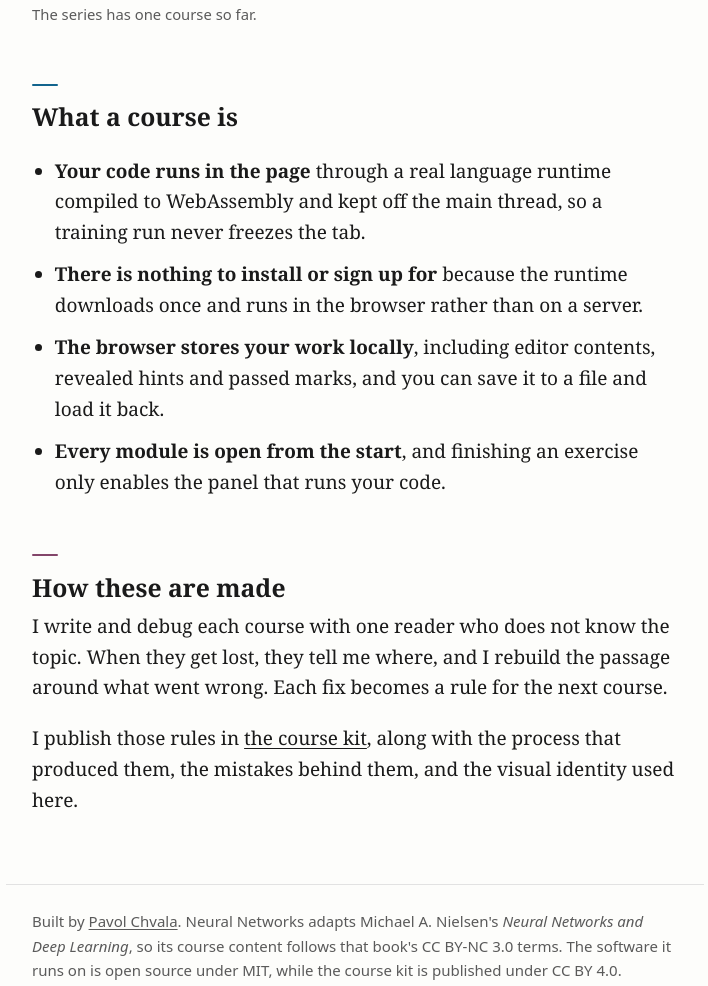
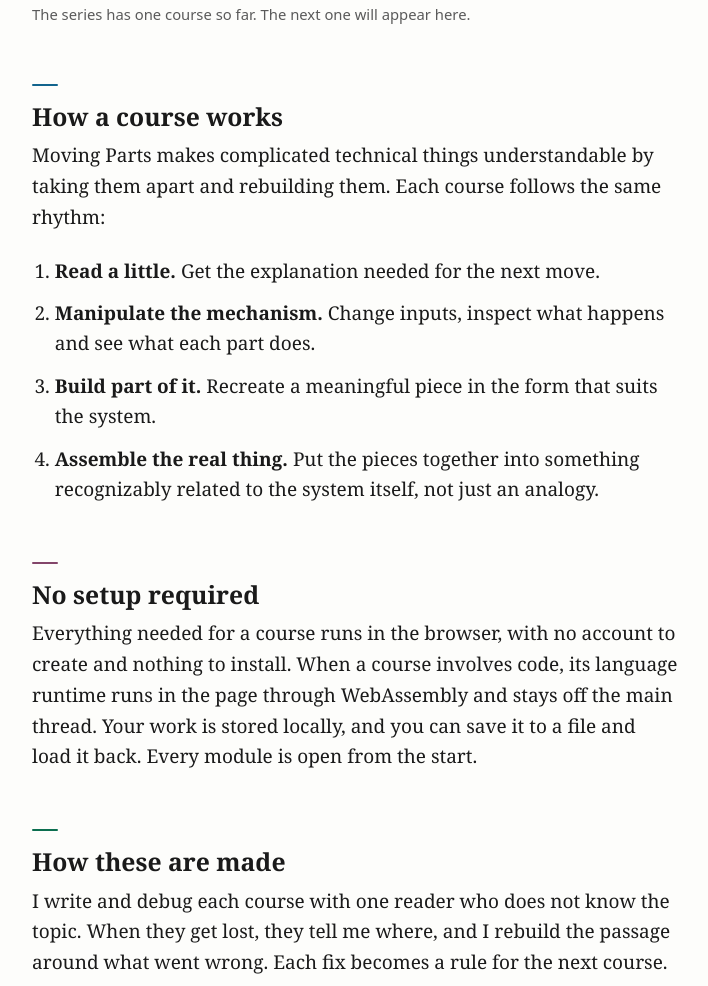
Before and after one commit to PavolC/moving-parts, a plain HTML site: page site/index.html in a window 1280 px wide. Shown: the part 729-1715 px from the top of the page, without its empty margins (285-993 px from the left). Drawn offline with Linux system fonts and the light colour scheme.

Commit message:
Revise README and HTML meta descriptions for clarity and consistency; update OG image text

```diff
--- a/site/index.html
+++ b/site/index.html
@@ -4,7 +4,11 @@
 		<meta charset="UTF-8" />
 		<meta name="viewport" content="width=device-width, initial-scale=1.0" />
 		<title>Moving Parts</title>
-		<meta name="description" content="You finish each course by building the thing it is about: you read a little, manipulate live figures, and write the real code in the page." />
+		<meta
+			name="description"
+			content="Understand complicated technical systems by rebuilding their essential machinery. Read a little, manipulate the mechanism, build part of it, then assemble the real thing."
+		/>
+		<meta name="author" content="Pavol Chvala" />
 		<meta name="theme-color" content="#1a1a1a" />
 		<!-- The series mark, inline so the tab has an icon without costing a
          request. Three bands of the accent family: the family IS the series
@@ -39,17 +43,17 @@
 		<meta property="og:title" content="Moving Parts" />
 		<meta
 			property="og:description"
-			content="You finish each course by building the thing it is about: you read a little, manipulate live figures, and write the real code in the page. There is nothing to install and no account to create."
+			content="Understand complicated technical systems by rebuilding their essential machinery. Build the thing as you go, with nothing to install and no account to create."
 		/>
 		<meta property="og:image" content="https://pavolc.github.io/moving-parts/og-image.png" />
 		<meta property="og:image:width" content="1200" />
 		<meta property="og:image:height" content="630" />
-		<meta property="og:image:alt" content="Moving Parts is a series of courses you finish by building the thing they are about, with nothing to install and no account to create." />
+		<meta property="og:image:alt" content="Moving Parts: build-it-yourself courses for understanding complicated technical systems by rebuilding their essential machinery." />
 		<link rel="canonical" href="https://pavolc.github.io/moving-parts/" />
 
 		<meta name="twitter:card" content="summary_large_image" />
 		<meta name="twitter:title" content="Moving Parts" />
-		<meta name="twitter:description" content="You finish each course by building the thing it is about. There is nothing to install and no account to create." />
+		<meta name="twitter:description" content="Understand complicated technical systems by rebuilding their essential machinery. Build the thing as you go." />
 		<meta name="twitter:image" content="https://pavolc.github.io/moving-parts/og-image.png" />
 		<style>
 			/* ------------------------------------------------------------------
@@ -455,7 +459,10 @@
 					<span class="eyebrow">Build-it-yourself courses</span>
 				</p>
 				<h1>Moving Parts</h1>
-				<p class="tagline">You finish each course by building the thing it is about: you read a little, manipulate live figures, and write the real code in the page.</p>
+				<p class="tagline">
+					Understand complicated technical systems by rebuilding their essential machinery. Read a little &rarr; manipulate the mechanism &rarr; build part of it &rarr; assemble the real
+					thing.
+				</p>
 			</header>
 
 			<main>
@@ -481,15 +488,22 @@
 						</a>
 					</li>
 				</ul>
-				<p class="count">The series has one course so far.</p>
+				<p class="count">The series has one course so far. The next one will appear here.</p>
 
-				<h2>What a course is</h2>
-				<ul class="facts">
-					<li><b>Your code runs in the page</b> through a real language runtime compiled to WebAssembly and kept off the main thread, so a training run never freezes the tab.</li>
-					<li><b>There is nothing to install or sign up for</b> because the runtime downloads once and runs in the browser rather than on a server.</li>
-					<li><b>The browser stores your work locally</b>, including editor contents, revealed hints and passed marks, and you can save it to a file and load it back.</li>
-					<li><b>Every module is open from the start</b>, and finishing an exercise only enables the panel that runs your code.</li>
-				</ul>
+				<h2>How a course works</h2>
+				<p>Moving Parts makes complicated technical things understandable by taking them apart and rebuilding them. Each course follows the same rhythm:</p>
+				<ol class="facts">
+					<li><b>Read a little.</b> Get the explanation needed for the next move.</li>
+					<li><b>Manipulate the mechanism.</b> Change inputs, inspect what happens and see what each part does.</li>
+					<li><b>Build part of it.</b> Recreate a meaningful piece in the form that suits the system.</li>
+					<li><b>Assemble the real thing.</b> Put the pieces together into something recognizably related to the system itself, not just an analogy.</li>
+				</ol>
+
+				<h2>No setup required</h2>
+				<p>
+					Everything needed for a course runs in the browser, with no account to create and nothing to install. When a course involves code, its language runtime runs in the page through
+					WebAssembly and stays off the main thread. Your work is stored locally, and you can save it to a file and load it back. Every module is open from the start.
+				</p>
 
 				<h2>How these are made</h2>
 				<p>
@@ -504,8 +518,8 @@
 
 			<footer>
 				<p>
-					Built by <a href="https://github.com/PavolC">Pavol Chvala</a>. Neural Networks adapts Michael A. Nielsen's <em>Neural Networks and Deep Learning</em>, so its course content follows
-					that book's CC BY-NC 3.0 terms. The software it runs on is open source under MIT, while the course kit is published under CC BY 4.0.
+					Moving Parts by <a href="https://github.com/PavolC">Pavol Chvala</a>. Neural Networks adapts Michael A. Nielsen's <em>Neural Networks and Deep Learning</em>, so its course content
+					follows that book's CC BY-NC 3.0 terms. The software it runs on is open source under MIT, while the course kit is published under CC BY 4.0.
 				</p>
 			</footer>
 		</div>
```
Also changed, not shown: tools/og_card.html (+4 -5 lines), site/og-image.png, 1 other file.
